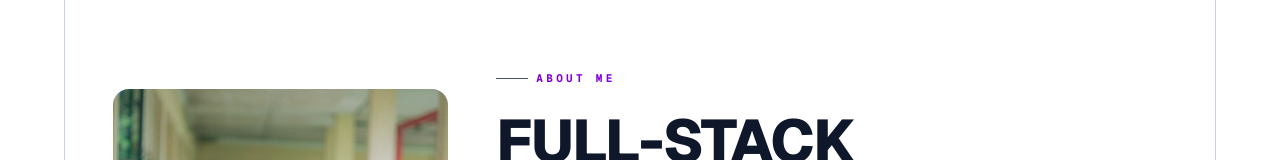
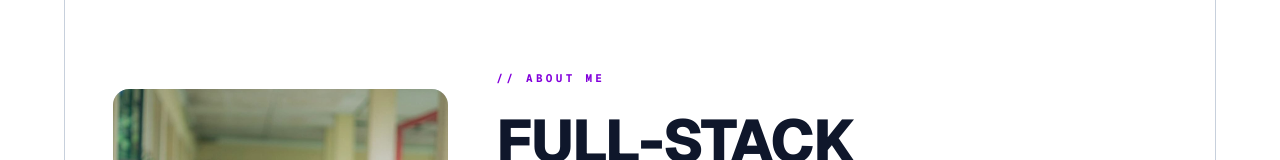
Before and after one commit to Pabodha-Wann/portfolio, a Next.js app: page / in a window 1280 px wide. Shown: the part 738-898 px from the top of the page. Built offline with nearby package versions, Linux system fonts and the light colour scheme.

Commit message:
Implement about section

```diff
--- a/components/About.tsx
+++ b/components/About.tsx
@@ -47,9 +47,8 @@ const slideIn = {
 
 
           <div className="mb-6 flex items-center gap-2">
-            <div className="h-px w-8 bg-slate-600" />
             <span className="font-mono text-[11px] font-bold tracking-[0.3em] text-purple-700 uppercase">
-              ABOUT ME
+              // ABOUT ME
             </span>
           </div>
 
```
